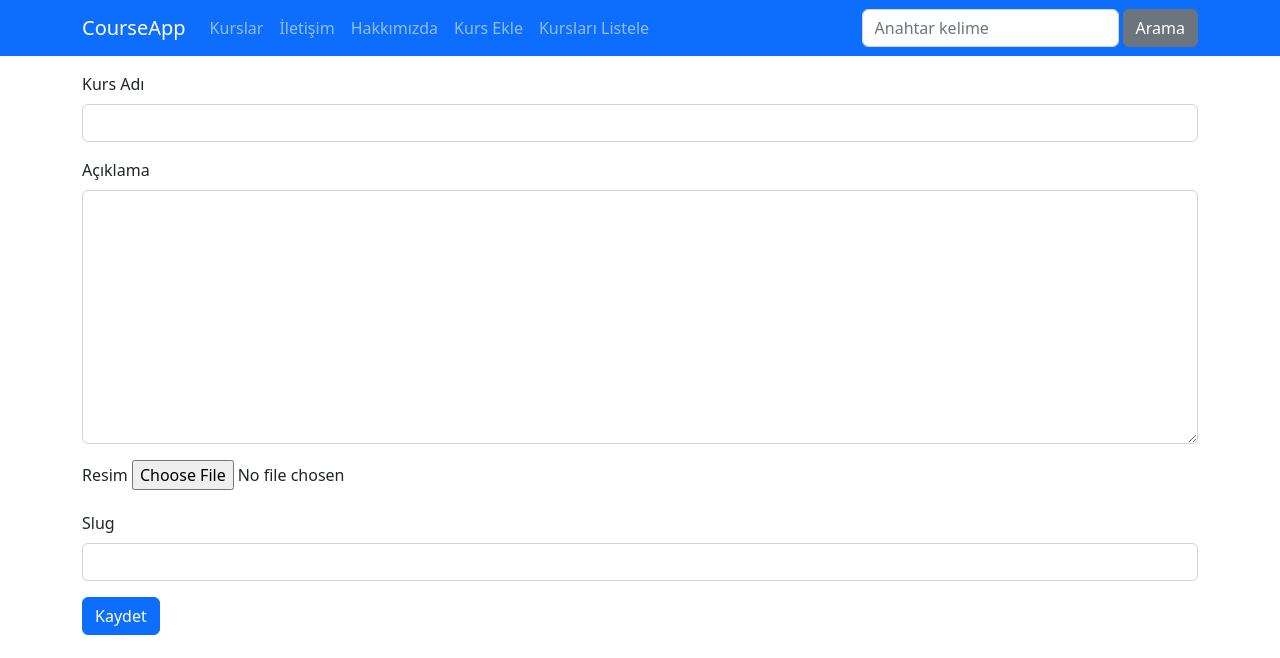
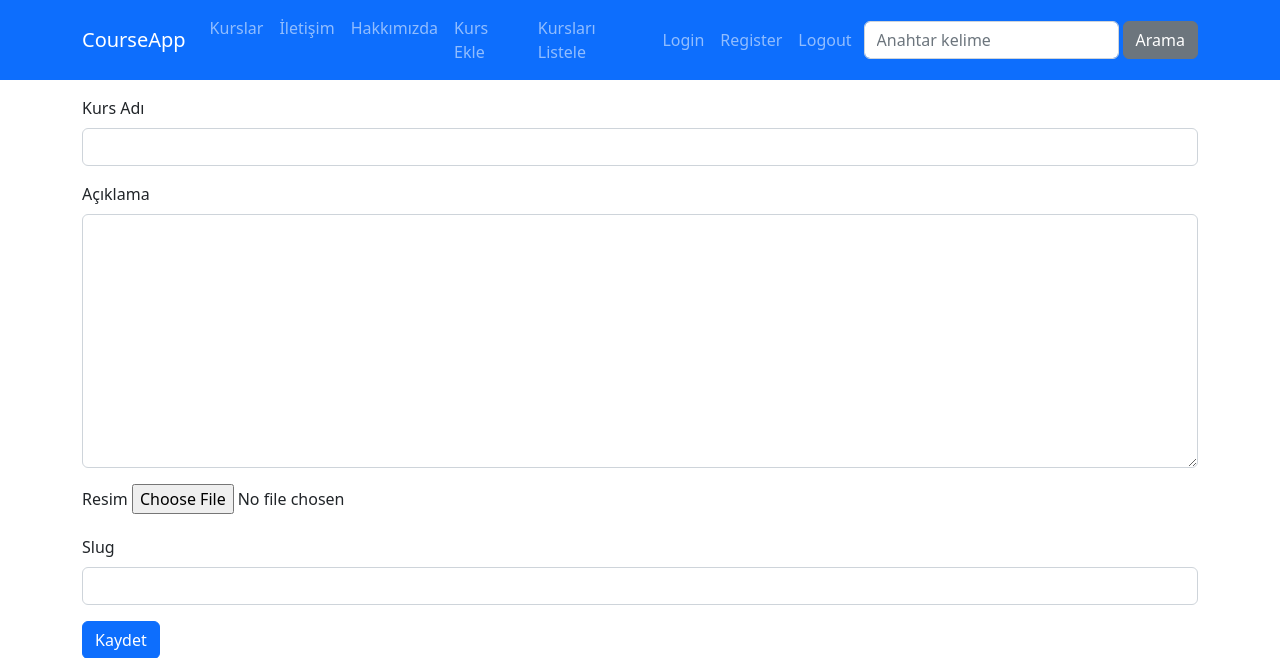
Before and after one commit to gonulpolat/Django-Ile-Web-Gelistirme-Sadik_Turan_Kursu, a Django app: page /kurs/course-create in a window 1280 px wide. Shown: the top 658 px of the page. Run offline with Django 4.2, Linux system fonts and the light colour scheme; tables that the repository leaves empty hold one stand-in row (values such as "Sample post"); some libraries are stand-ins or nearby versions.

Commit message:
Uygulama için url'ler eklendi
Navbar'a Giriş/Kayıt/Çıkış linkleri eklendi.

Navbar responsive halde getirildi.

```diff
--- /dev/null
+++ b/Account/templates/account/login.html
@@ -0,0 +1 @@
+login
--- /dev/null
+++ b/Account/templates/account/register.html
@@ -0,0 +1 @@
+register
--- /dev/null
+++ b/Account/urls.py
@@ -0,0 +1,8 @@
+from django.urls import path
+from . import views
+
+urlpatterns = [
+    path('login', views.user_login, name='user_login'),
+    path('register', views.user_register, name='user_register'),
+    path('logout', views.user_logout, name='user_logout'),
+]
--- a/CourseApp/urls.py
+++ b/CourseApp/urls.py
@@ -21,5 +21,6 @@ from django.urls import include, path
 urlpatterns = [
     path('', include('Pages.urls')),
     path('kurs/', include('Courses.urls')),
+    path('account/', include('Account.urls')),
     path('admin/', admin.site.urls),
 ] + static(settings.MEDIA_URL, document_root=settings.MEDIA_ROOT)
--- a/templates/partials/_nav.html
+++ b/templates/partials/_nav.html
@@ -1,6 +1,12 @@
 <nav class="navbar navbar-expand-lg bg-primary navbar-dark">
     <div class="container">
         <a href="/" class="navbar-brand">CourseApp</a>
+
+        <button type="button" class="navbar-toggler" data-bs-toggle="collapse" data-bs-target="#navbar">
+            <span class="navbar-toggler-icon"></span>
+        </button>
+
+        <div class="collapse navbar-collapse" id="navbar">
             <ul class="navbar-nav me-auto">
                 <li class="nav-item">
                     <a href="{% url "index" %}" class="nav-link">Kurslar</a>
@@ -19,9 +25,22 @@
                 </li>
             </ul>
 
+            <ul class="navbar-nav me-1">
+                <li class="nav-item">
+                    <a href="{% url "user_login" %}" class="nav-link">Login</a>
+                </li>
+                <li class="nav-item">
+                    <a href="{% url "user_register" %}" class="nav-link">Register</a>
+                </li>
+                <li class="nav-item">
+                    <a href="{% url "user_logout" %}" class="nav-link">Logout</a>
+                </li>
+            </ul>
+
             <form class="d-flex" action="{% url "search" %}">
                 <input class="form-control me-1" type="text" name="q" id="" placeholder="Anahtar kelime">
                 <button class="btn btn-secondary" type="submit">Arama</button>
             </form>
         </div>
+    </div>
 </nav>
```
Also changed, not shown: Account/views.py (+12 -1 lines). Lines whose indentation alone changed are shown as unchanged.
